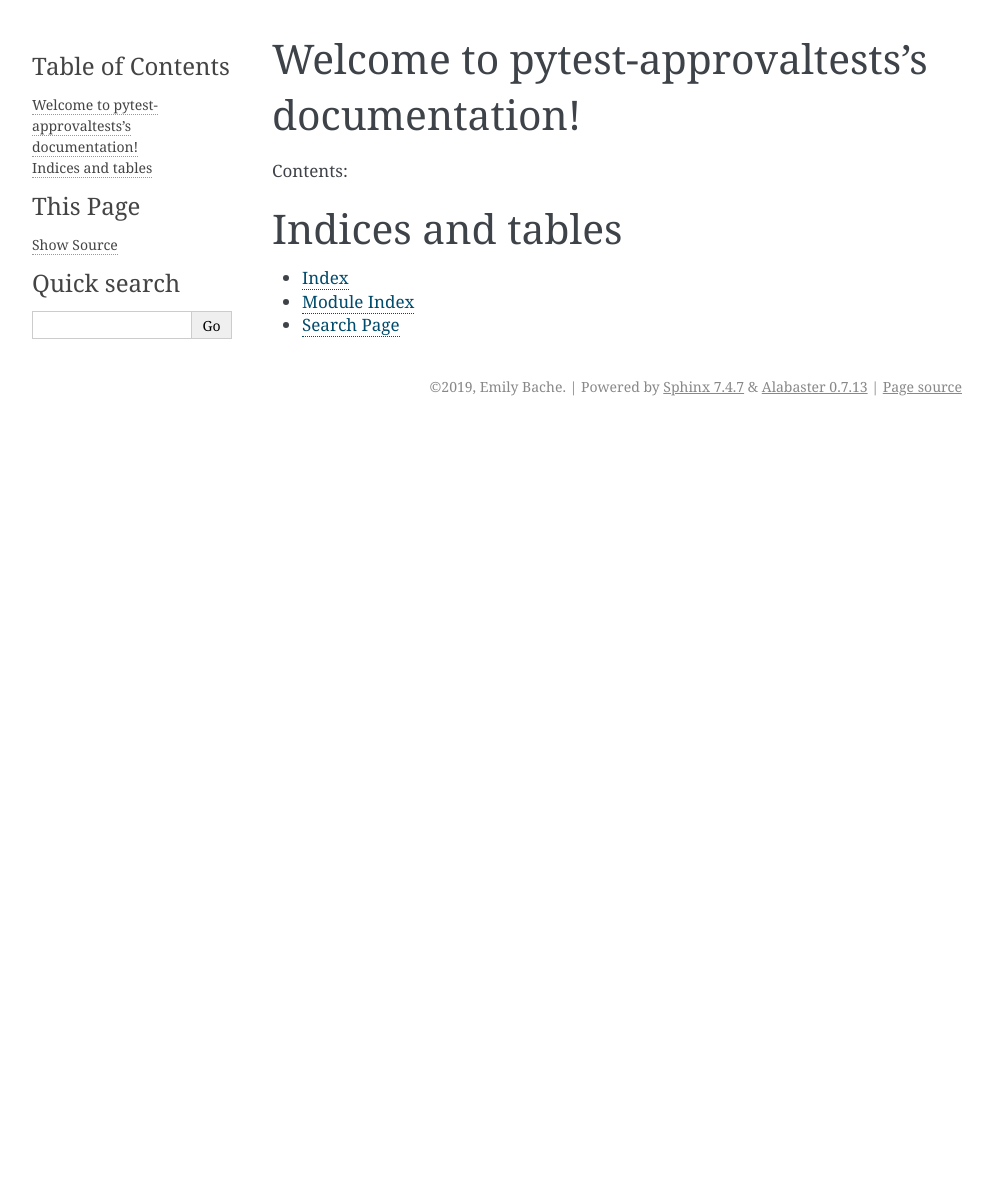
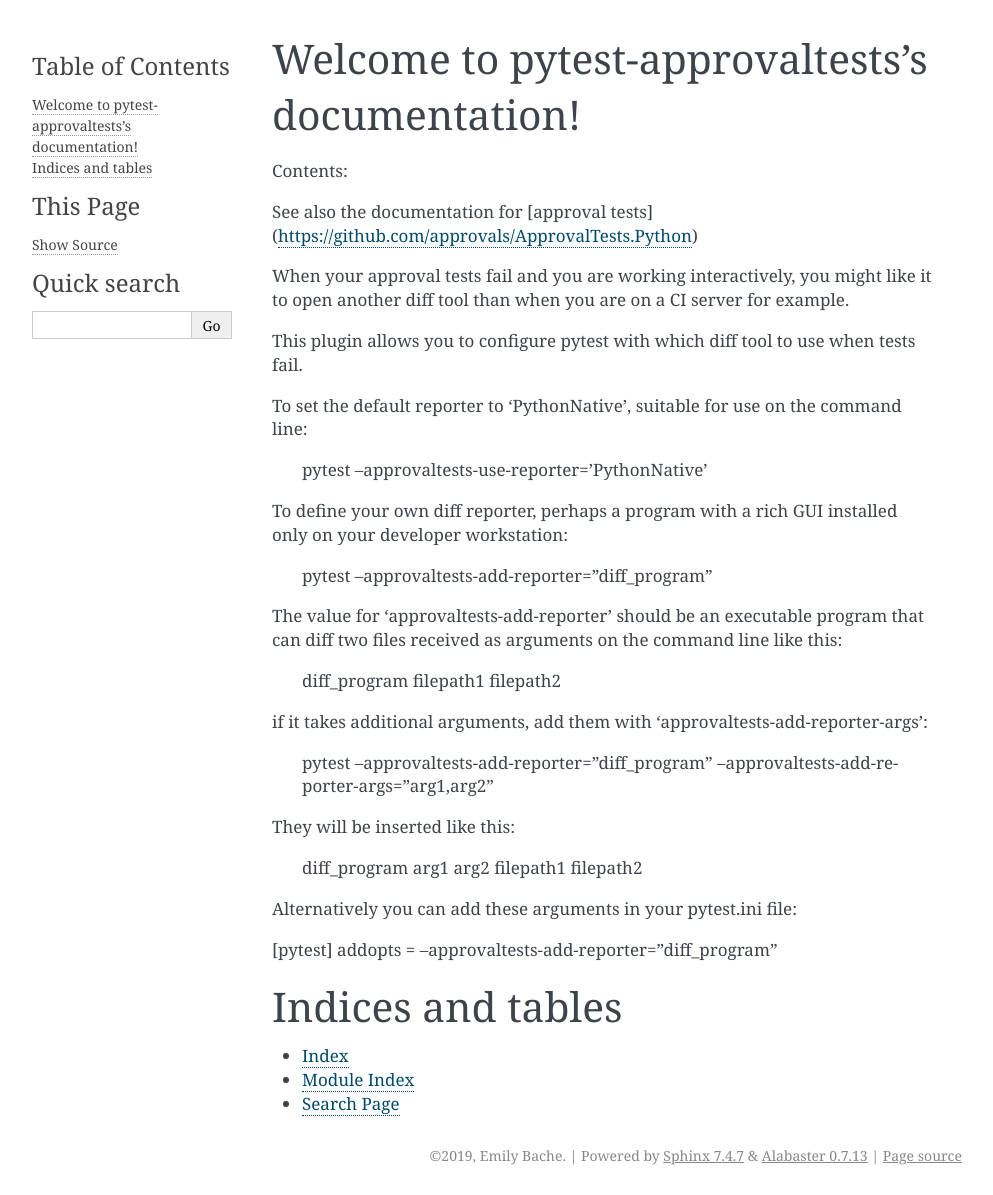
Before and after one commit to emilybache/pytest-approvaltests, a Sphinx documentation site: the page built from docs/index.rst, in a window 1280 px wide. Shown: the whole page, without its empty margins (148-1141 px from the left). Built offline with Sphinx 7.4.7, drawn with Linux system fonts in a browser that asks for light colours; before the commit the page ends 900 px from its top, so only the background shows below that.

Commit message:
tweak docs

```diff
--- a/README.rst
+++ b/README.rst
@@ -65,8 +65,7 @@
 
     pytest --approvaltests-add-reporter="diff_program"
 
-The value for 'approvaltests-add-reporter' should be an executable program that can diff two files received
- as arguments on the command line like this:
+The value for 'approvaltests-add-reporter' should be an executable program that can diff two files received as arguments on the command line like this:
 
     diff_program filepath1 filepath2
 
--- a/docs/index.rst
+++ b/docs/index.rst
@@ -11,6 +11,38 @@
 .. toctree::
    :maxdepth: 2
 
+See also the documentation for [approval tests](https://github.com/approvals/ApprovalTests.Python)
+
+When your approval tests fail and you are working interactively, you might like
+it to open another diff tool than when you are on a CI server for example.
+
+This plugin allows you to configure pytest with which diff tool to use when tests fail.
+
+To set the default reporter to 'PythonNative', suitable for use on the command line:
+
+    pytest --approvaltests-use-reporter='PythonNative'
+
+To define your own diff reporter, perhaps a program with a rich GUI installed only on your developer workstation:
+
+    pytest --approvaltests-add-reporter="diff_program"
+
+The value for 'approvaltests-add-reporter' should be an executable program that can diff two files received as arguments on the command line like this:
+
+    diff_program filepath1 filepath2
+
+if it takes additional arguments, add them with 'approvaltests-add-reporter-args':
+
+    pytest --approvaltests-add-reporter="diff_program" --approvaltests-add-reporter-args="arg1,arg2"
+
+They will be inserted like this:
+
+    diff_program arg1 arg2 filepath1 filepath2
+
+Alternatively you can add these arguments in your pytest.ini file:
+
+[pytest]
+addopts = --approvaltests-add-reporter="diff_program"
+
 
 
 Indices and tables
```
